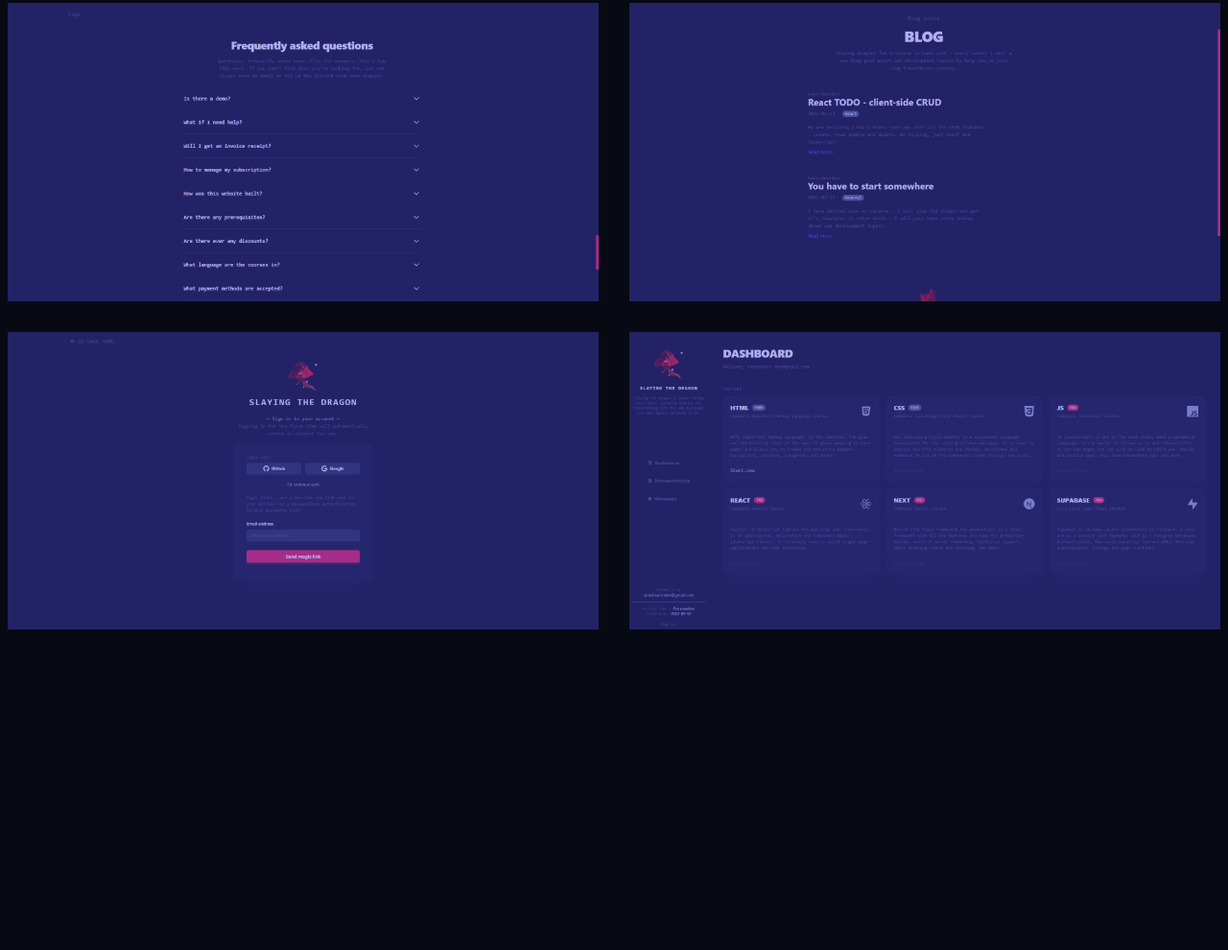
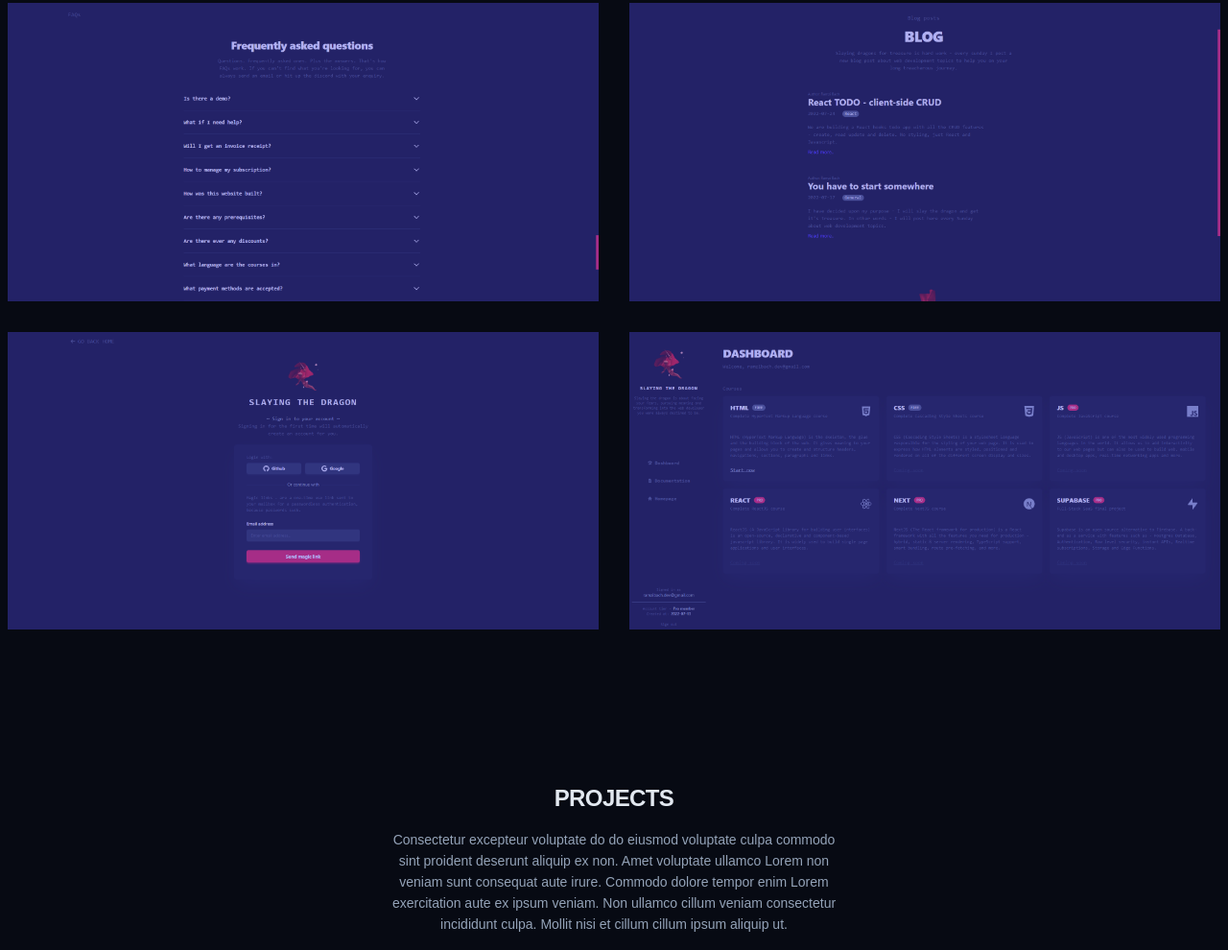
Before and after one commit to jprodsanz/portfolio-project, a website built with Vite: page index.html in a window 1280 px wide. Shown: the part 3093-4083 px from the top of the page at 96% size. Before the commit the page ends 3749 px from the top, so only its background shows below. Built offline with nearby package versions, Linux system fonts and the light colour scheme; a web font is replaced by a local one.

Commit message:
chapter_six_cotinued

```diff
--- a/index.html
+++ b/index.html
@@ -225,7 +225,12 @@
           </div>
         </div>
       </section>
-      <!-- <section></section> -->
+      <section class="work container section">
+        <h2 class="work__title">Projects</h2>
+          <p class="work__description">
+            Consectetur excepteur voluptate do do eiusmod voluptate culpa commodo sint proident deserunt aliquip ex non. Amet voluptate ullamco Lorem non veniam sunt consequat aute irure. Commodo dolore tempor enim Lorem exercitation aute ex ipsum veniam. Non ullamco cillum veniam consectetur incididunt culpa. Mollit nisi et cillum cillum ipsum aliquip ut.
+          </p>
+      </section>
       <!-- <section></section> -->
     </main>
     <!-- <footer></footer> -->
--- a/src/main.js
+++ b/src/main.js
@@ -4,4 +4,5 @@ import '../styles/components/header.css'
 import '../styles/components/hero.css'
 import '../styles/components/about.css'
 import '../styles/components/featured.css'
+import '../styles/components/work.css'
 import '../styles/utils.css'
--- /dev/null
+++ b/styles/components/work.css
@@ -0,0 +1,26 @@
+.work__title {
+    font-size: var(--size-2xl);
+    color: var(--clr-light);
+    text-transform: uppercase;
+    text-align: center;
+}
+.work__description {
+    max-width: 60ch;
+    font-size: var(--size-sm);
+    color: var(--clr-text);
+    text-align: center;
+    margin: 1rem auto;
+}
+
+/* xs */
+/* @media (min-width: 475px) {} */
+/* sm */
+/* @media (min-width: 640px) {} */
+/* md */
+/* @media (min-width: 768px) {} */
+/* lg */
+/* @media (min-width: 1024px) {} */
+/* xl */
+/* @media (min-width: 1280px) {} */
+/* 2xl */
+/* @media (min-width: 1536px) {} */
--- a/styles/style.css
+++ b/styles/style.css
@@ -5,7 +5,9 @@
 
     /* colors via tailwind */
     --clr-dark: #070a13;
+    --clr-slate50: #f8fafc; /* slate50 */
     --clr-slate100:#f1f5f9; /* slate100 */
+    --clr-light: #e2e8f0; /* slate200 */
     --clr-slate300:#cbd5e1; /* slate300 */
     --clr-text: #94a3b8; /* slate400 */
     --clr-slate600: #475569; /* slate600 */
@@ -20,11 +22,6 @@
 
     /* shadow */
     --shadow-xl: 0 19px 38px rgba(15,23,42,0.3),0 15px,12px rgba(15,23,42,0.22);
-
-    /* these themes come from Slay the Dragon project  */
-    --clr-slate50: #f8fafc; /* slate50 */
-    --clr-light: #e2e8f0; /* slate200 */
-    --clr-slate300: #cbd5e1; /* slate300 */
 
     /* sizes */
     --size-xxs: 0.5rem;
```
